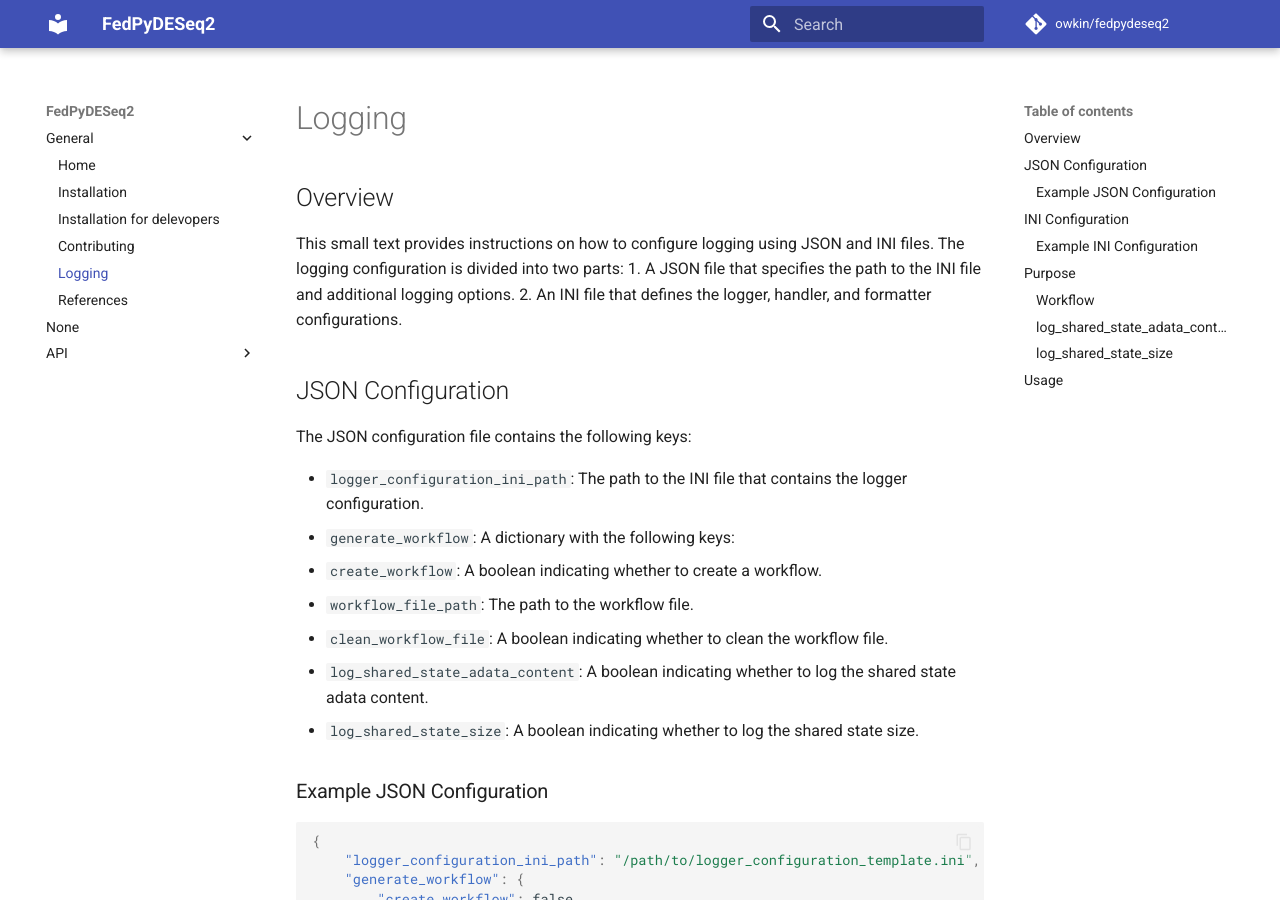
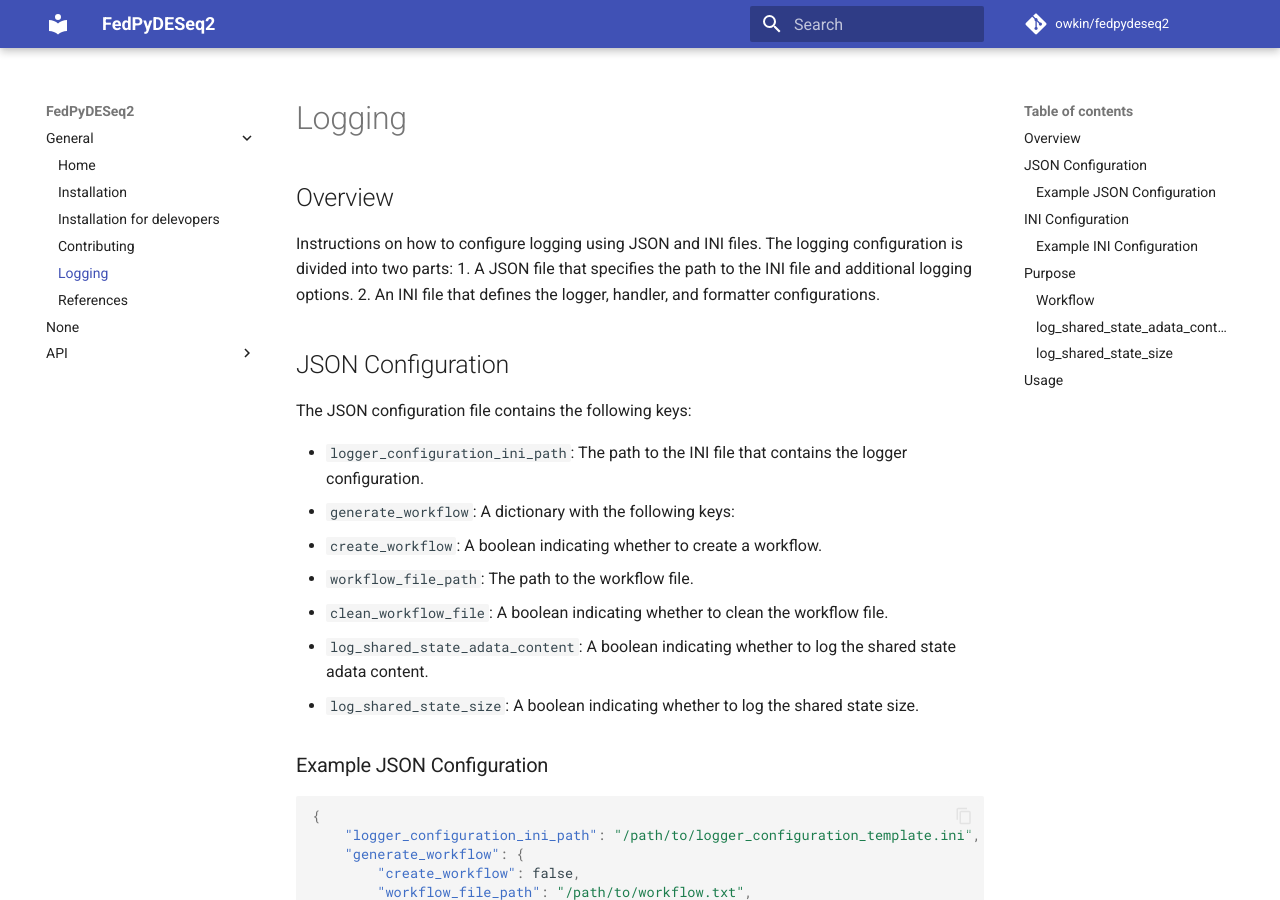
Before and after one commit to owkin/fedpydeseq2, an MkDocs documentation site: the page built from docs/usage/logging.md, in a window 1280 px wide and 900 px high. Built offline with MkDocs 1.6.1 and Material for MkDocs 9.7.7, drawn with Linux system fonts in a browser that asks for light colours; comment, search, counter and statistics services are not loaded.

Commit message:
Update docs/usage/logging.md
Co-authored-by: Boris Muzellec <BorisMuzellec@users.noreply.github.com>

```diff
--- a/docs/usage/logging.md
+++ b/docs/usage/logging.md
@@ -2,7 +2,7 @@
 
 ## Overview
 
-This small text provides instructions on how to configure logging using JSON and INI files. The logging configuration is divided into two parts:
+Instructions on how to configure logging using JSON and INI files. The logging configuration is divided into two parts:
 1. A JSON file that specifies the path to the INI file and additional logging options.
 2. An INI file that defines the logger, handler, and formatter configurations.
 
```
